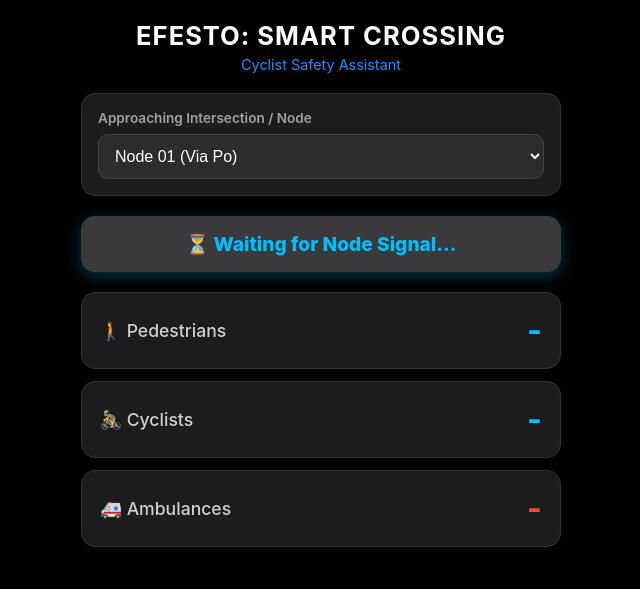
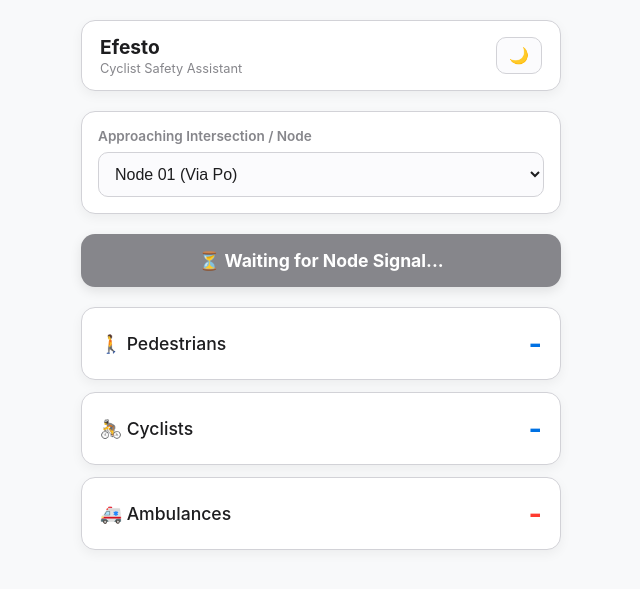
Before and after one commit to Mic-Hub-ux/HackTurin_2026, a Flask app: page /cyclist in a window 1280 px wide. Shown: the top 589 px of the page, without its empty margins (319-959 px from the left). Run offline with Flask 3, Linux system fonts and the light colour scheme.

Commit message:
handling cyclist. html and cyclist. css for light and dark theme

```diff
--- a/src/server/static/cyclist.css
+++ b/src/server/static/cyclist.css
@@ -1,12 +1,33 @@
+:root {
+    --bg-color: #f8f9fa;
+    --card-bg: #ffffff;
+    --text-primary: #1d1d1f;
+    --text-secondary: #86868b;
+    --border-color: #d2d2d7;
+    --input-bg: #fbfbfd;
+    --accent-color: #0071e3;
+}
+
+body.dark-mode {
+    --bg-color: #000000;
+    --card-bg: #1c1c1e;
+    --text-primary: #ffffff;
+    --text-secondary: #00bfff;
+    --border-color: #333333;
+    --input-bg: #2c2c2e;
+    --accent-color: #00bfff;
+}
+
 body {
     margin: 0;
     padding: 20px;
     font-family: -apple-system, BlinkMacSystemFont, "Segoe UI", Roboto, Helvetica, Arial, sans-serif;
-    background-color: #000000; /* Pure Black Background */
-    color: #00bfff; /* Neon Blue Text */
+    background-color: var(--bg-color);
+    color: var(--text-primary);
     display: flex;
     flex-direction: column;
     align-items: center;
+    transition: background-color 0.3s ease, color 0.3s ease;
 }
 
 .container {
@@ -18,62 +39,82 @@ body {
 }
 
 header {
-    text-align: center;
+    display: flex;
+    justify-content: space-between;
+    align-items: center;
+    background: var(--card-bg);
+    padding: 14px 18px;
+    border-radius: 14px;
+    border: 1px solid var(--border-color);
+    box-shadow: 0 4px 12px rgba(0,0,0,0.05);
+    transition: background-color 0.3s ease;
 }
 
-h1 {
-    font-size: 1.6rem;
-    margin: 0 0 5px 0;
-    color: #ffffff; /* White Title for contrast */
-    text-transform: uppercase;
-    letter-spacing: 1px;
+.header-text h1 {
+    font-size: 1.2rem;
+    margin: 0 0 2px 0;
+    color: var(--text-primary);
 }
 
 .subtitle {
-    font-size: 0.9rem;
-    color: #1e90ff; /* Dodger Blue subtitle */
+    font-size: 0.8rem;
+    color: var(--text-secondary);
+}
+
+/* Theme Toggle Button */
+.theme-toggle-btn {
+    background: var(--input-bg);
+    border: 1px solid var(--border-color);
+    color: var(--text-primary);
+    padding: 8px 12px;
+    border-radius: 10px;
+    cursor: pointer;
+    font-size: 1rem;
+    transition: transform 0.2s;
+}
+
+.theme-toggle-btn:active {
+    transform: scale(0.95);
 }
 
 .node-select-box {
-    background: #1c1c1e; /* Dark Gray Card */
+    background: var(--card-bg);
     padding: 16px;
     border-radius: 14px;
-    border: 1px solid #333; /* Subtle border for dark mode */
+    border: 1px solid var(--border-color);
+    box-shadow: 0 4px 12px rgba(0,0,0,0.05);
     display: flex;
     flex-direction: column;
     gap: 8px;
+    transition: background-color 0.3s ease;
 }
 
 label {
     font-size: 0.85rem;
     font-weight: 600;
-    color: #a0a0a0; /* Light Gray Label */
+    color: var(--text-secondary);
 }
 
 select {
     padding: 12px;
-    border: 1px solid #444;
+    border: 1px solid var(--border-color);
     border-radius: 10px;
     font-size: 1rem;
-    background: #2c2c2e; /* Dark input background */
-    color: #ffffff;
+    background: var(--input-bg);
+    color: var(--text-primary);
     outline: none;
-}
-
-select:focus {
-    border-color: #00bfff;
 }
 
 /* Safety Alert Banner */
 #alertBanner {
-    background: #00cc66; /* Slightly dimmer green for dark mode safety */
-    color: #000000; /* Black text on alert for contrast */
+    background: #34c759;
+    color: #ffffff;
     padding: 16px;
     border-radius: 14px;
     text-align: center;
-    font-weight: 800;
-    font-size: 1.2rem;
-    box-shadow: 0 4px 15px rgba(0, 191, 255, 0.3); /* subtle blue glow */
+    font-weight: 700;
+    font-size: 1.1rem;
+    box-shadow: 0 4px 12px rgba(0,0,0,0.1);
     transition: background-color 0.3s ease;
 }
 
@@ -84,28 +125,25 @@ select:focus {
 }
 
 .metric-card {
-    background: #1c1c1e; /* Dark Gray Card */
+    background: var(--card-bg);
     padding: 18px;
     border-radius: 14px;
-    border: 1px solid #333;
+    border: 1px solid var(--border-color);
+    box-shadow: 0 4px 12px rgba(0,0,0,0.05);
     display: flex;
     justify-content: space-between;
     align-items: center;
+    transition: background-color 0.3s ease;
 }
 
 .metric-title {
     font-size: 1.1rem;
     font-weight: 500;
-    color: #d0d0d0;
+    color: var(--text-primary);
 }
 
 .metric-value {
-    font-size: 2rem; /* Slightly larger numbers */
+    font-size: 1.8rem;
     font-weight: 700;
-    color: #00bfff; /* Neon Blue Numbers */
+    color: var(--accent-color);
 }
-
-/* Specific override for ambulances to keep them noticeable */
-#valAmbulances {
-    color: #ff453a; /* Vibrant Red for danger in dark mode */
-}
--- a/src/server/templates/cyclist.html
+++ b/src/server/templates/cyclist.html
@@ -4,15 +4,19 @@
     <meta charset="UTF-8">
     <meta name="viewport" content="width=device-width, initial-scale=1.0">
     <title>Smart Crossing - Cyclist View</title>
-    <!-- Link to the new dark theme CSS -->
+    <!-- Custom External CSS -->
     <link rel="stylesheet" href="{{ url_for('static', filename='cyclist.css') }}">
 </head>
 <body>
 
     <div class="container">
         <header>
-            <h1>Efesto: Smart Crossing</h1>
-            <div class="subtitle">Cyclist Safety Assistant</div>
+            <div class="header-text">
+                <h1>Efesto</h1>
+                <div class="subtitle">Cyclist Safety Assistant</div>
+            </div>
+            <!-- Day/Night Toggle Button -->
+            <button id="themeToggleBtn" class="theme-toggle-btn" title="Switch Day/Night Mode">🌙</button>
         </header>
 
         <!-- Node Selector -->
@@ -41,7 +45,7 @@
             </div>
             <div class="metric-card">
                 <div class="metric-title">🚑 Ambulances</div>
-                <div class="metric-value" id="valAmbulances">-</div>
+                <div class="metric-value" id="valAmbulances" style="color: #ff3b30;">-</div>
             </div>
         </div>
     </div>
@@ -52,6 +56,17 @@
         const valPedestrians = document.getElementById('valPedestrians');
         const valCyclists = document.getElementById('valCyclists');
         const valAmbulances = document.getElementById('valAmbulances');
+        const themeToggleBtn = document.getElementById('themeToggleBtn');
+
+        // Theme Toggle Logic
+        themeToggleBtn.addEventListener('click', () => {
+            document.body.classList.toggle('dark-mode');
+            if (document.body.classList.contains('dark-mode')) {
+                themeToggleBtn.textContent = "☀️"; // Switch icon to sun for day mode option
+            } else {
+                themeToggleBtn.textContent = "🌙"; // Switch icon to moon for night mode option
+            }
+        });
 
         function fetchNodeData() {
             const selectedNode = nodeSelect.value;
@@ -69,24 +84,24 @@
                     valCyclists.textContent = counts.cyclists;
                     valAmbulances.textContent = counts.ambulances;
 
-                    // Safety Logic & Alert Generation (Dark Theme Colors)
+                    // Safety Logic & Alert Generation
                     if (counts.ambulances > 0) {
-                        alertBanner.style.backgroundColor = "#ff453a"; // Red
-                        alertBanner.style.color = "#000000";
+                        alertBanner.style.backgroundColor = "#ff3b30"; // Red
+                        alertBanner.style.color = "#ffffff";
                         alertBanner.innerHTML = "🚨 WARNING: Ambulance Approaching!";
                     } else if (counts.pedestrians > 12) {
-                        alertBanner.style.backgroundColor = "#ff9f0a"; // Orange
-                        alertBanner.style.color = "#000000";
+                        alertBanner.style.backgroundColor = "#ff9500"; // Orange
+                        alertBanner.style.color = "#ffffff";
                         alertBanner.innerHTML = "⚠️ Caution: High Pedestrian Traffic";
                     } else {
-                        alertBanner.style.backgroundColor = "#00cc66"; // Green
-                        alertBanner.style.color = "#000000";
+                        alertBanner.style.backgroundColor = "#34c759"; // Green
+                        alertBanner.style.color = "#ffffff";
                         alertBanner.innerHTML = "🟢 Intersection Clear / Safe";
                     }
                 })
                 .catch(error => {
-                    alertBanner.style.backgroundColor = "#3a3a3c"; // Dark Gray
-                    alertBanner.style.color = "#00bfff"; // Neon Blue text
+                    alertBanner.style.backgroundColor = "#86868b";
+                    alertBanner.style.color = "#ffffff";
                     alertBanner.innerHTML = "⏳ Waiting for Node Signal...";
                     valPedestrians.textContent = "-";
                     valCyclists.textContent = "-";
```
